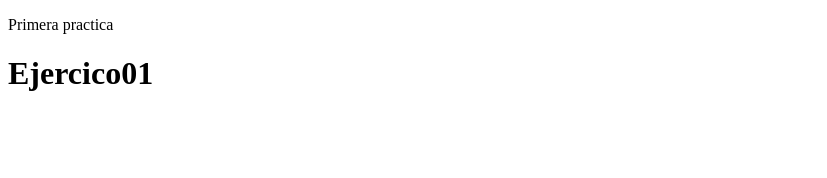
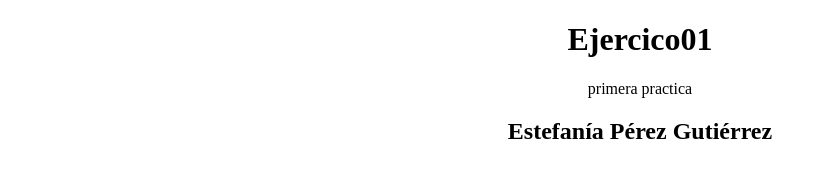
Before and after one commit to AL011R14-2/Ejercicio01, a plain HTML site: page index.html in a window 1280 px wide. Shown: the whole page, without its empty margins (0-827 px from the left). Drawn offline with Linux system fonts and the light colour scheme.

Commit message:
dos
se agrego encabezado nivel2

```diff
--- a/index.html
+++ b/index.html
@@ -3,9 +3,9 @@
 <head>
 <meta charset="utf-8">
 <title>Ejercicio01</title>
-<p>Primera practica</p>
 </head>
-<h1>Ejercico01</h1>
-<body>
+<body><center><h1>Ejercico01</h1>
+<p>primera practica</p>
+<h2>Estefanía Pérez Gutiérrez</h2></center>
 </body>
 </html>
```
Also changed, not shown: Ejercicio01/index.html (added, +11 -0 lines).
